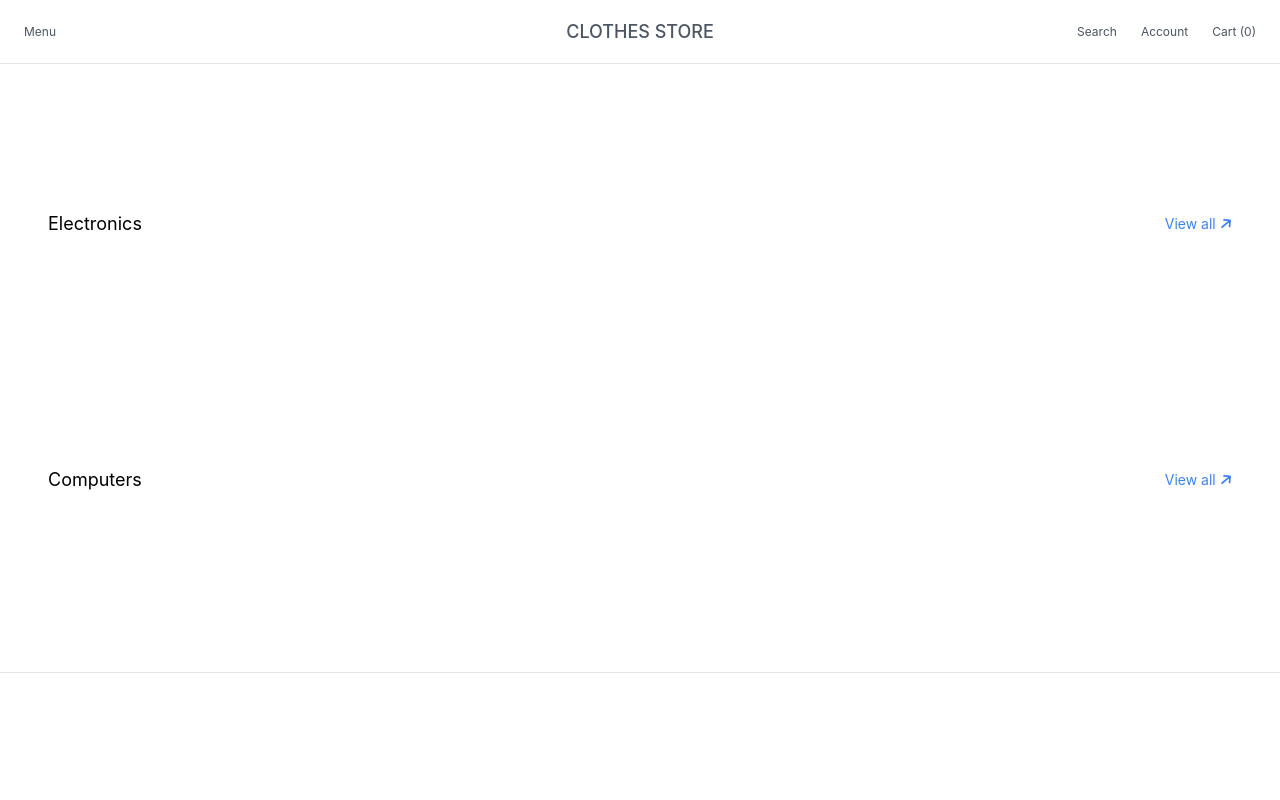
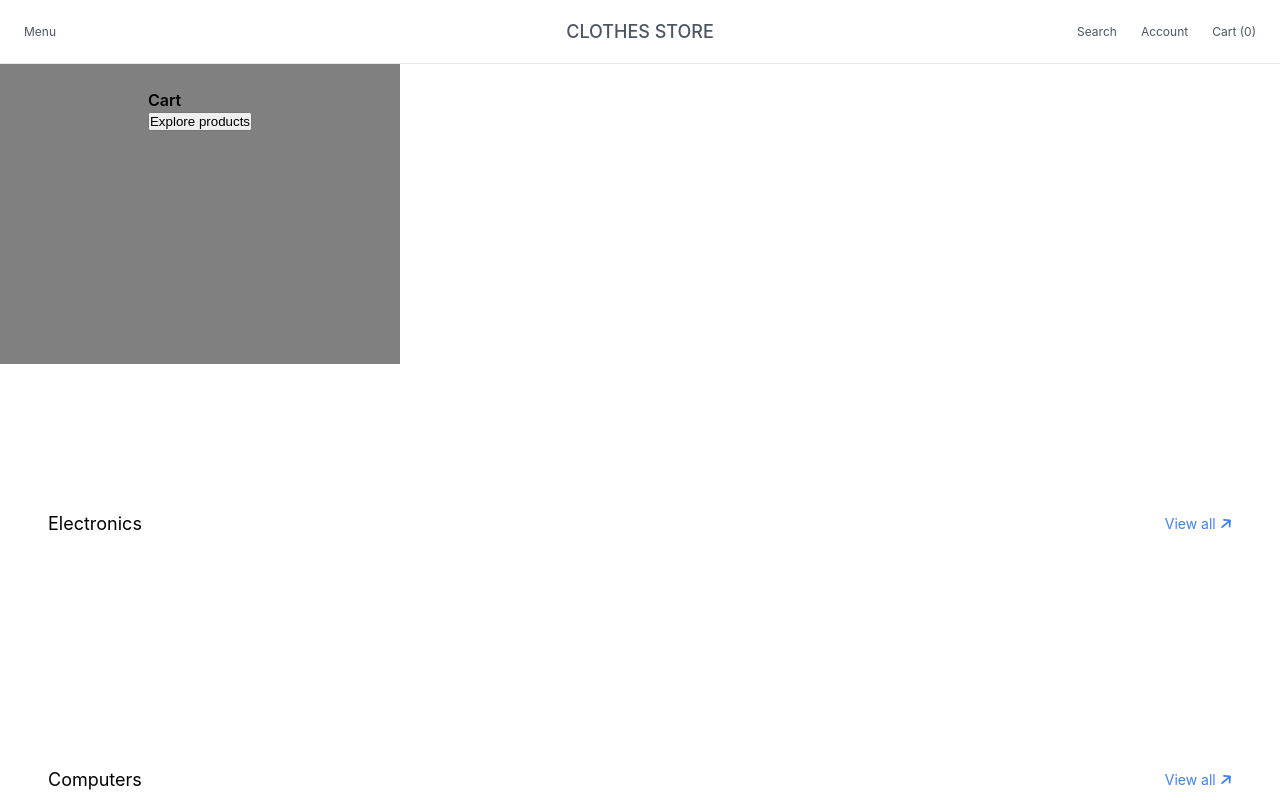
Before and after one commit to hellomon2001/webbanhang, a website: page pages/index.html in a window 1280 px wide. Shown: the top 800 px of the page. Drawn offline with Linux system fonts and the light colour scheme; files that its build step writes are made by us from their sources; no server answers.

Commit message:
new update: loading...cart

```diff
--- a/pages/index.html
+++ b/pages/index.html
@@ -63,6 +63,18 @@
           <div class="bottom_menu">
             <p>@ 2024 Clothes Store. All rights reserved.</p>
           </div>
+        </div>
+      </div>
+    </div>
+
+    <div class="cart">
+      <div class="over_cart">
+        <h2>Cart</h2>
+
+        <div class="main_cart">
+          <div></div>
+
+          <a href=""><button>Explore products</button></a>
         </div>
       </div>
     </div>
--- a/styles/header.css
+++ b/styles/header.css
@@ -187,8 +187,8 @@
 .menu_list {
   display: flex;
   flex-direction: column;
-  align-items: flex-start;
-  justify-content: flex-start;
+  /* align-items: flex-start;
+  justify-content: flex-start; */
   gap: 24px;
 }
 
@@ -211,9 +211,35 @@
 
 .bottom_menu p {
   display: flex;
-  justify-content: space-between;
+  /* justify-content: space-between; */
   font-weight: 400;
   font-family: var(--font--content--);
   font-size: 13px;
   line-height: 20px;
 }
+
+.cart {
+  display: flex;
+  flex-direction: column;
+  justify-content: space-between;
+  align-items: center;
+  min-width:min-content;
+  width: 400px;
+  height: 300px;
+  background-color: gray;
+}
+
+.over_cart {
+  display: flex;
+  flex-direction: column;
+  justify-content: space-between;
+}
+
+.over_cart h2 {
+  font-size: 16px;
+    font-weight: 600;
+    line-height: 24px;
+    margin-top: 24px;
+    color: #000000;
+    font-family: var(--font--content--);
+}
```
Also changed, not shown: scrips/renderCart.js (added, +16 -0 lines).
